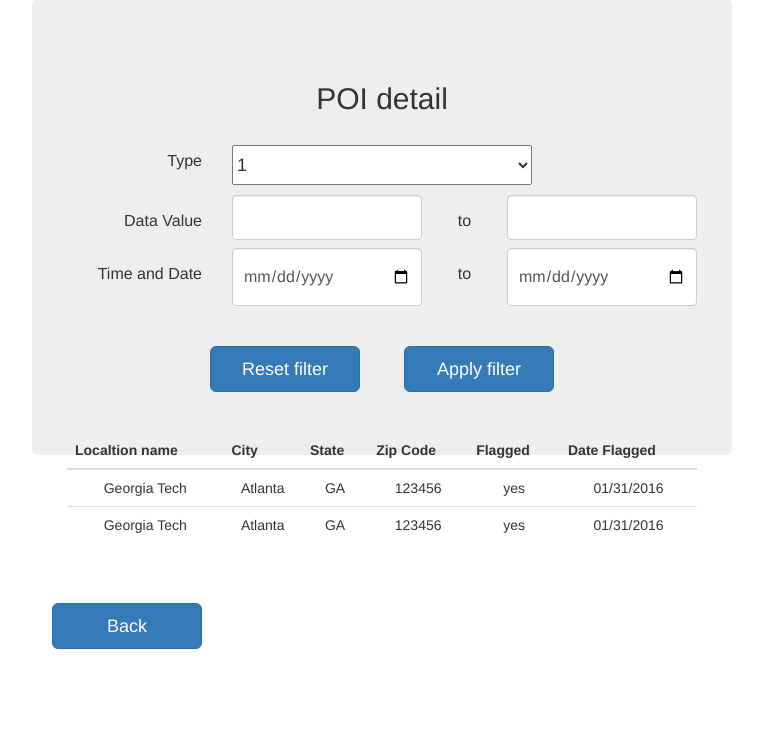
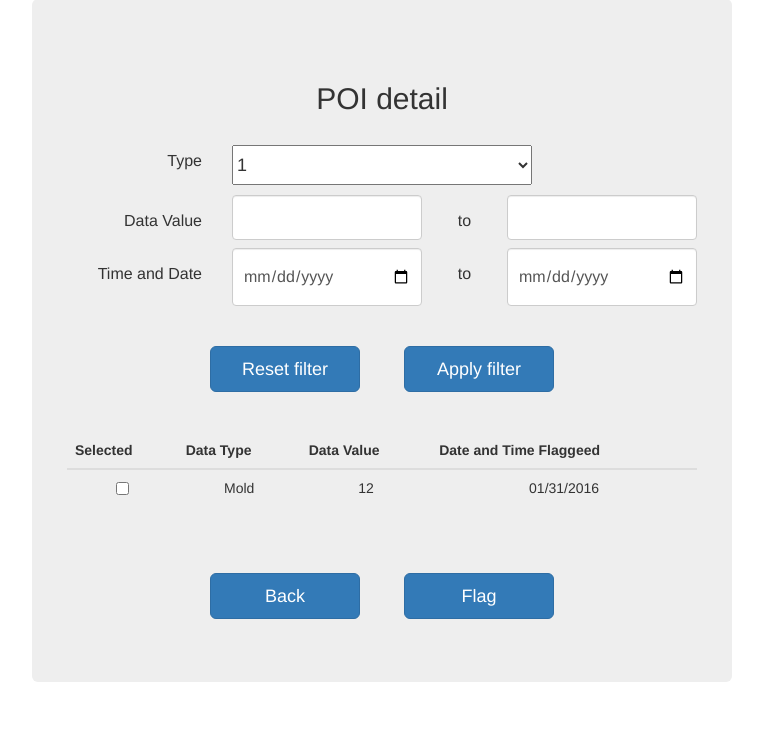
Before and after one commit to Flourishlove/Online-System-with-MYSQL, a Flask app: page /poidetail in a window 1280 px wide. Shown: the part 112-844 px from the top of the page, without its empty margins (258-1021 px from the left). Before the commit the page ends 761 px from the top, so only its background shows below. Run offline with Flask 2, Linux system fonts and the light colour scheme.

Commit message:
poidetail

```diff
--- a/webflask/templates/poidetail.html
+++ b/webflask/templates/poidetail.html
@@ -91,40 +91,29 @@
                 <button class="btn btn-lg btn-primary btn-signin" style="width: 150px; margin-right: 20px; margin-left: 100px;" type="submit">Reset filter</button>
                 <button class="btn btn-lg btn-primary btn-signin" style="width: 150px; margin-right: 100px; margin-left: 20px;" type="submit">Apply filter</button>
 
-              <table class="table" style="margin-top: 40px;" align="left">
+                <table class="table" style="margin-top: 40px;" align="center">
                   <thead>
                     <tr>
-                    <th>Localtion name</th>
-                    <th>City</th>
-                    <th>State</th>
-                    <th>Zip Code</th>
-                    <th>Flagged</th>
-                    <th>Date Flagged</th>
+                    <th>Selected</th>
+                    <th>Data Type</th>
+                      <th>Data Value</th>
+                                            <th>Date and Time Flaggeed</th>
                     </tr>
                   </thead>
                   <tbody>
                     <tr>
-                    <td>Georgia Tech</td>
-                    <td>Atlanta</td>
-                    <td>GA</td>
-                    <td>123456</td>
-                    <td>yes</td>
+                      <td><label><input type="checkbox"" value="1"></label></td>
+                      <td>Mold</td>
+                      <td>12</td>
                       <td>01/31/2016</td>
                     </tr>
-                  <tr>
-                    <td>Georgia Tech</td>
-                    <td>Atlanta</td>
-                    <td>GA</td>
-                    <td>123456</td>
-                    <td>yes</td>
-                    <td>01/31/2016</td>
-                  </tr>
+
                   </tbody>
                 </table>
+                <button class="btn btn-lg btn-primary btn-signin" style="width: 150px; margin-right: 20px; margin-left: 100px;" type="submit">Back</button>
+                <button class="btn btn-lg btn-primary btn-signin" style="width: 150px; margin-right: 100px; margin-left: 20px;" type="submit">Flag</button>
               </form>
             </div>
-
-                        <button class="btn btn-lg btn-primary btn-signin" style="width: 150px; margin-right: 20px; margin-left: 20px;" type="submit">Back</button>
 
           </div> <!-- /container -->
 
```
Lines whose indentation alone changed are shown as unchanged.
